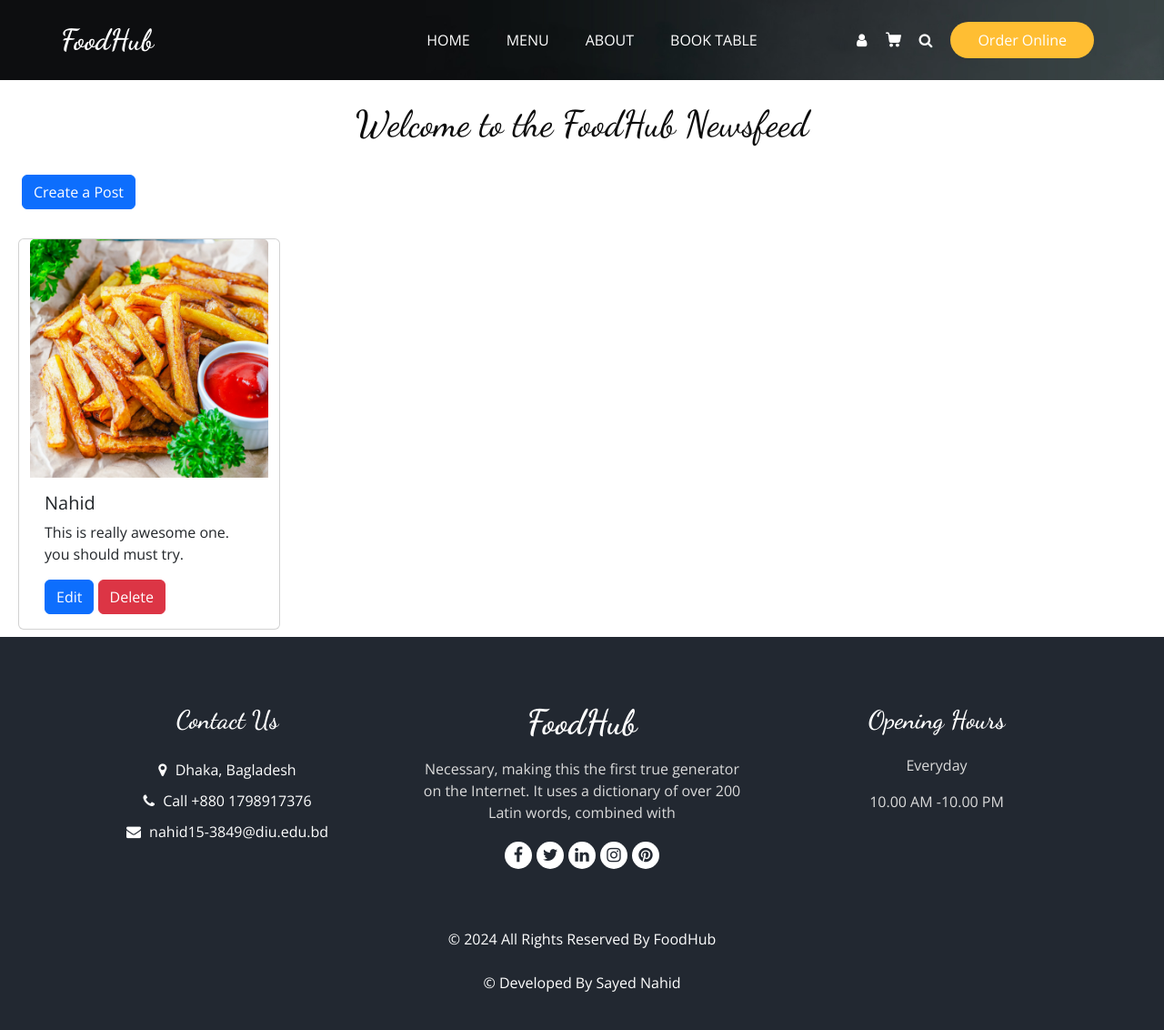
After one commit to Sayed-Nahid/FoodHub, a Django app: page /postlist in a window 1280 px wide. The commit adds this page. Shown: the whole page at 91% size. Run offline with Django 5.2, Linux system fonts and the light colour scheme; data comes from the database, SQL or seed files in the repository; some libraries are stand-ins or nearby versions.

Commit message:
Create post functionality is created

```diff
--- /dev/null
+++ b/myapp/templates/post_list.html
@@ -0,0 +1,20 @@
+{% extends "base.html" %}
+{% block title %}Dashboard{% endblock title %}
+{% block content %}
+<h1 class="text-center mt-4">Welcome to the FoodHub Newsfeed</h1>
+<a class="btn btn-primary m-4" href="{% url 'post_create' %}">Create a Post</a>
+<div class="container row gap-3 m-2">
+    {% for post in posts%}
+    <div class="card" style="width: 18rem;">
+        <img src="{{post.photo.url}}" class="card-img-top" alt="...">
+        <div class="card-body">
+          <h5 class="card-title">{{post.user.username}}</h5>
+          <p class="card-text">{{post.text}}</p>
+          <a href="{% url 'post_edit' post.id %}" class="btn btn-primary">Edit</a>
+          <a href="{% url 'post_delete' post.id %}" class="btn btn-danger">Delete</a>
+        </div>
+      </div>
+    {% endfor %}
+</div>
+
+{% endblock %}
--- a/myapp/urls.py
+++ b/myapp/urls.py
@@ -3,10 +3,14 @@ from django.urls import path, include
 from myapp import views
 
 urlpatterns = [
-    path('', views.index, name="index"),
+    #path('', views.index, name="index"),
     path('index', views.index, name="index"),
     path('menu', views.menu, name="menu"),
     path('about', views.about, name="about"),
     path('book', views.book, name="book"),
     path('FrenchFries', views.FrenchFries, name="FrenchFries"),
+    path('postlist', views.post_list, name="post_list"),
+    path('createpost', views.post_create, name="post_create"),
+    path('<int:post_id>/editpost', views.post_edit, name='post_edit'),
+    path('<int:post_id>/deletepost', views.post_delete, name='post_delete'),
 ]
--- a/templates/base.html
+++ b/templates/base.html
@@ -18,7 +18,7 @@
 
   <!-- bootstrap core css -->
   <link rel="stylesheet" type="text/css" href="static/css/bootstrap.css" />
-
+  <link href="https://cdn.jsdelivr.net/npm/bootstrap@5.3.3/dist/css/bootstrap.min.css" rel="stylesheet" integrity="sha384-QWTKZyjpPEjISv5WaRU9OFeRpok6YctnYmDr5pNlyT2bRjXh0JMhjY6hW+ALEwIH" crossorigin="anonymous">
   <!--owl slider stylesheet -->
   <link rel="stylesheet" type="text/css" href="https://cdnjs.cloudflare.com/ajax/libs/OwlCarousel2/2.3.4/assets/owl.carousel.min.css" />
   <!-- nice select  -->
@@ -127,7 +127,7 @@
   {% block book %} {% endblock book %}
   {% block about %} {% endblock about %}
   {% block FrenchFries %} {% endblock FrenchFries %}
-
+  {% block content %} {% endblock content %}
 
 
 
@@ -249,8 +249,9 @@
   <!-- Google Map -->
   <script src="https://maps.googleapis.com/maps/api/js?key=AIzaSyCh39n5U-4IoWpsVGUHWdqB6puEkhRLdmI&callback=myMap">
   </script>
-  <!-- End Google Map -->
-
+  <!-- End Google Map
+  <script src="https://cdn.jsdelivr.net/npm/bootstrap@5.3.3/dist/js/bootstrap.bundle.min.js" integrity="sha384-YvpcrYf0tY3lHB60NNkmXc5s9fDVZLESaAA55NDzOxhy9GkcIdslK1eN7N6jIeHz" crossorigin="anonymous"></script>
+-->
 </body>
 
 </html>
```
Also changed, not shown: FoodHub/settings.py (+5 -3 lines), myapp/templates/post_confirm_delete.html (added, +7 -0 lines), myapp/templates/post_form.html (added, +7 -0 lines).
